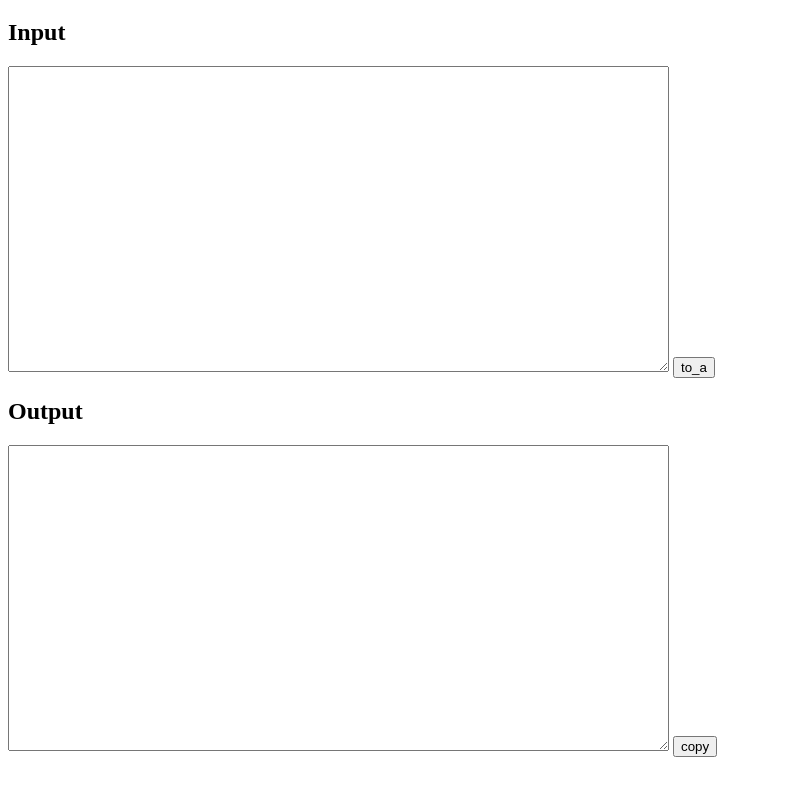
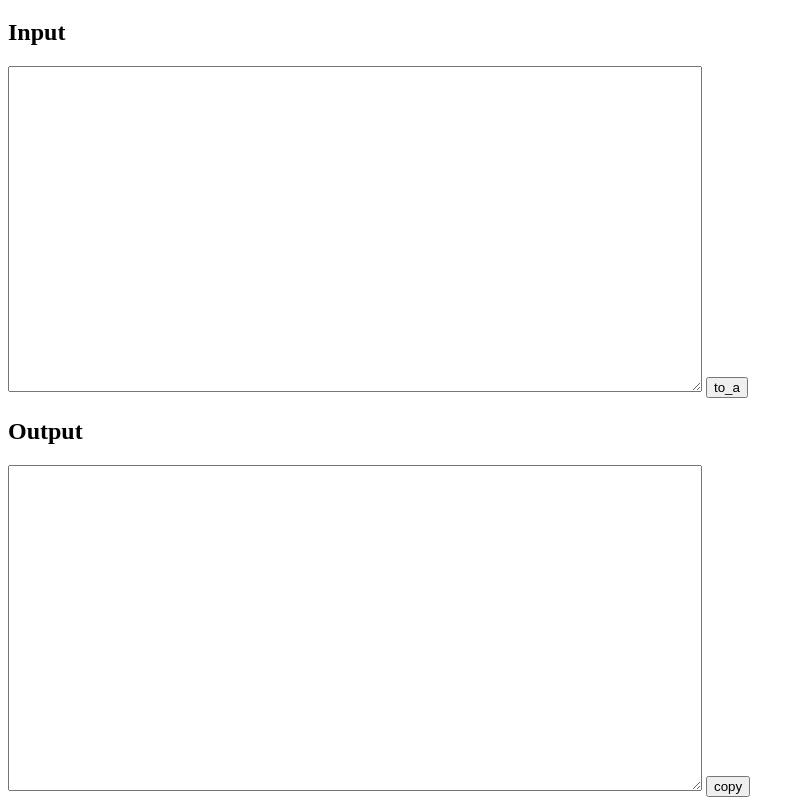
Before and after one commit to yuya-takeyama/to_in, a plain HTML site: page index.html in a window 1280 px wide. Shown: the part 61-866 px from the top of the page, without its empty margins (0-805 px from the left). Before the commit the page ends 826 px from the top, so only its background shows below. Drawn offline with Linux system fonts and the light colour scheme; some packages are replaced by stand-ins of ours; a script that the page names is missing.

Commit message:
Apply style

```diff
--- a/index.html
+++ b/index.html
@@ -65,6 +65,11 @@
     });
   };
   </script>
+  <style type="text/css">textarea {
+    font-family: Osaka-mono, "Osaka-等幅", "ＭＳ ゴシック", monospace;
+    font-size: 14px;
+  }
+  </style>
 </head>
 <body>
   <h1>to_a</h1>
```
